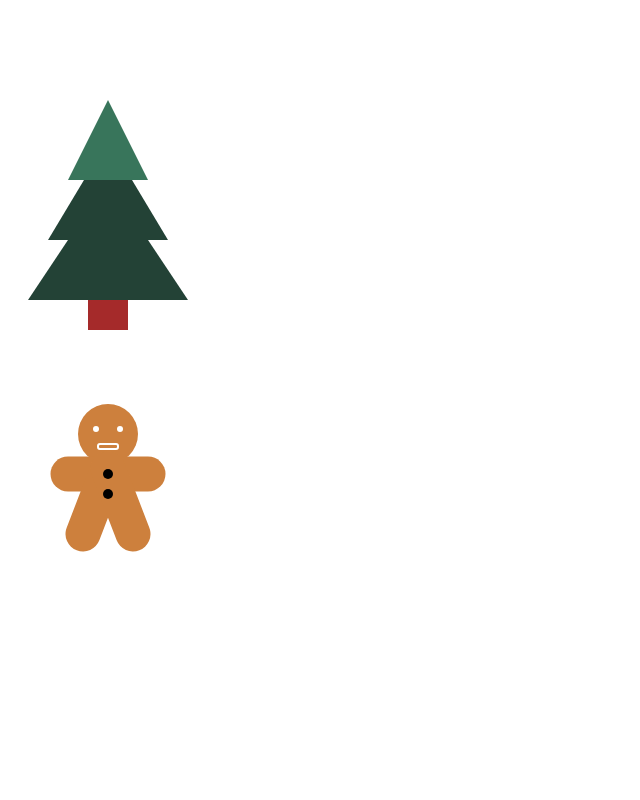
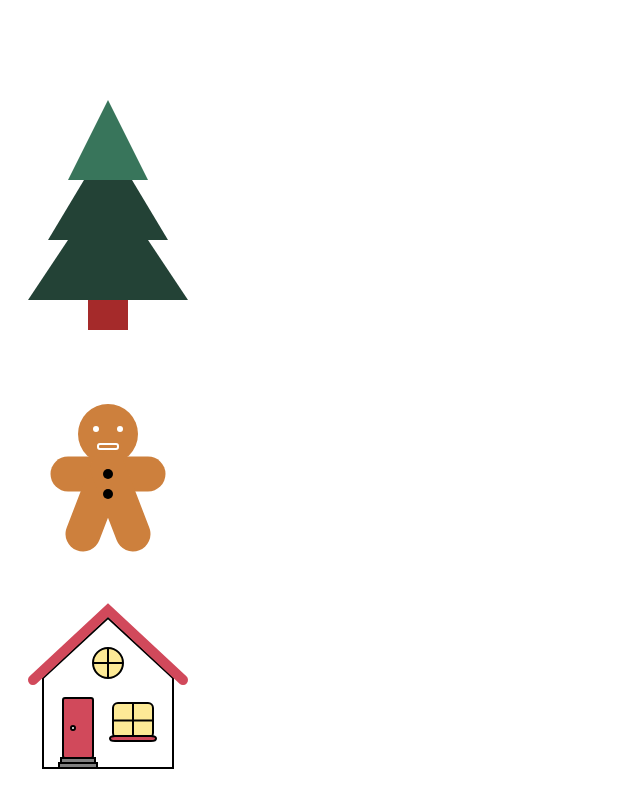
Before and after one commit to fogjoe/learn-svg, a React (Vite) app: page / in a window 1280 px wide. Shown: the part 232-1032 px from the top of the page, without its empty margins (0-640 px from the left). Before the commit the page ends 828 px from the top, so only its background shows below. Built offline with nearby package versions, Linux system fonts and the light colour scheme.

Commit message:
feat: add house file

```diff
--- a/src/App.jsx
+++ b/src/App.jsx
@@ -1,5 +1,6 @@
 import { useState } from 'react'
 import ChristmasTree from './components/ChristmasTree'
+import House from './components/House'
 import Line from './components/Line'
 // import './App.css'
 import './svg.css'
@@ -24,7 +25,10 @@ function App() {
 
       {/* Christmas tree */}
       <ChristmasTree />
+      {/* gingerbread figure */}
       <Line />
+      {/* House */}
+      <House />
     </div>
   )
 }
--- /dev/null
+++ b/src/components/House.jsx
@@ -0,0 +1,33 @@
+import React, { memo } from 'react'
+
+const House = memo(() => {
+  return (
+    <div>
+      <svg
+        className="house"
+        width={200}
+        height={200}
+        viewBox="-100 -100 200 200"
+      >
+        <polygon className="wall" points="-65,80 -65,-10 0,-70 65,-10 65,80" />
+        <polyline className="roof" points="-75,-8 0,-78 75,-8" />
+
+        <rect className="door" x={-45} y={10} width={30} height={60} rx={2} />
+        <circle className="door-knob" cx={-35} cy={40} r={2} />
+        <rect className="stair" x={-47} y={70} width={34} height={5} />
+        <rect className="stair" x={-49} y={75} width={38} height={5} />
+
+        <rect class="window" x="5" y="15" width="40" height="35" rx="5" />
+        <line x1="5" y1="32.5" x2="45" y2="32.5" />
+        <line x1="25" y1="15" x2="25" y2="50" />
+        <rect class="window-sill" x="2" y="48" width="46" height="5" rx="5" />
+
+        <circle class="window" cx="0" cy="-25" r="15" />
+        <line x1="-15" y1="-25" x2="15" y2="-25" />
+        <line x1="0" y1="-40" x2="0" y2="-10" />
+      </svg>
+    </div>
+  )
+})
+
+export default House
--- a/src/svg.css
+++ b/src/svg.css
@@ -7,3 +7,33 @@
 .eye {
   fill: white;
 }
+
+.house {
+  stroke: black;
+  stroke-width: 2px;
+  fill: white;
+}
+
+.house .roof {
+  stroke: #d1495b;
+  stroke-width: 10px;
+  stroke-linecap: round;
+  fill: none;
+}
+
+.house .door {
+  fill: #d1495b;
+}
+
+.house .stair {
+  fill: gray;
+}
+
+.house .window {
+  fill: #fdea96;
+}
+
+.house .window-sill {
+  fill: #d1495b;
+  stroke-linecap: round;
+}
```
